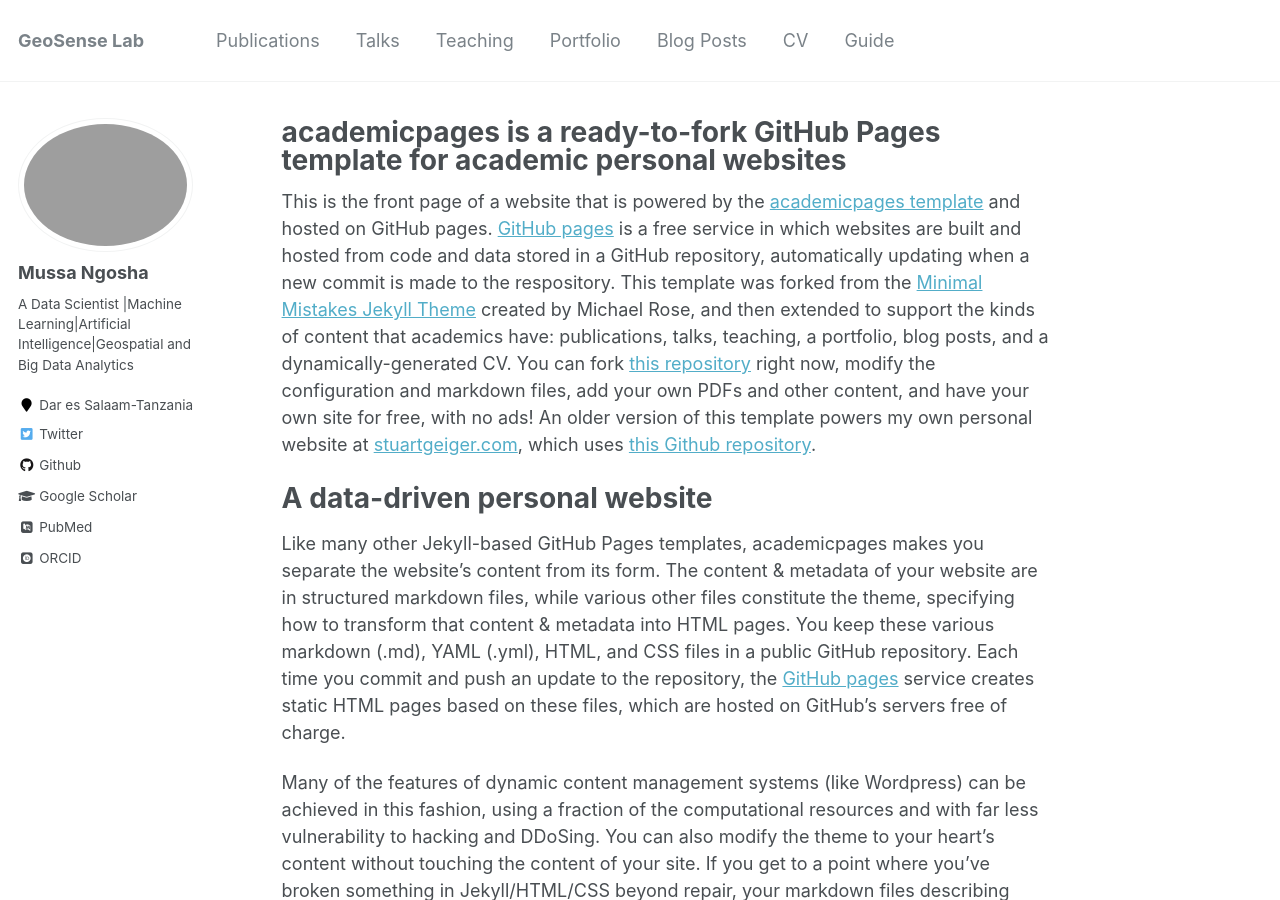
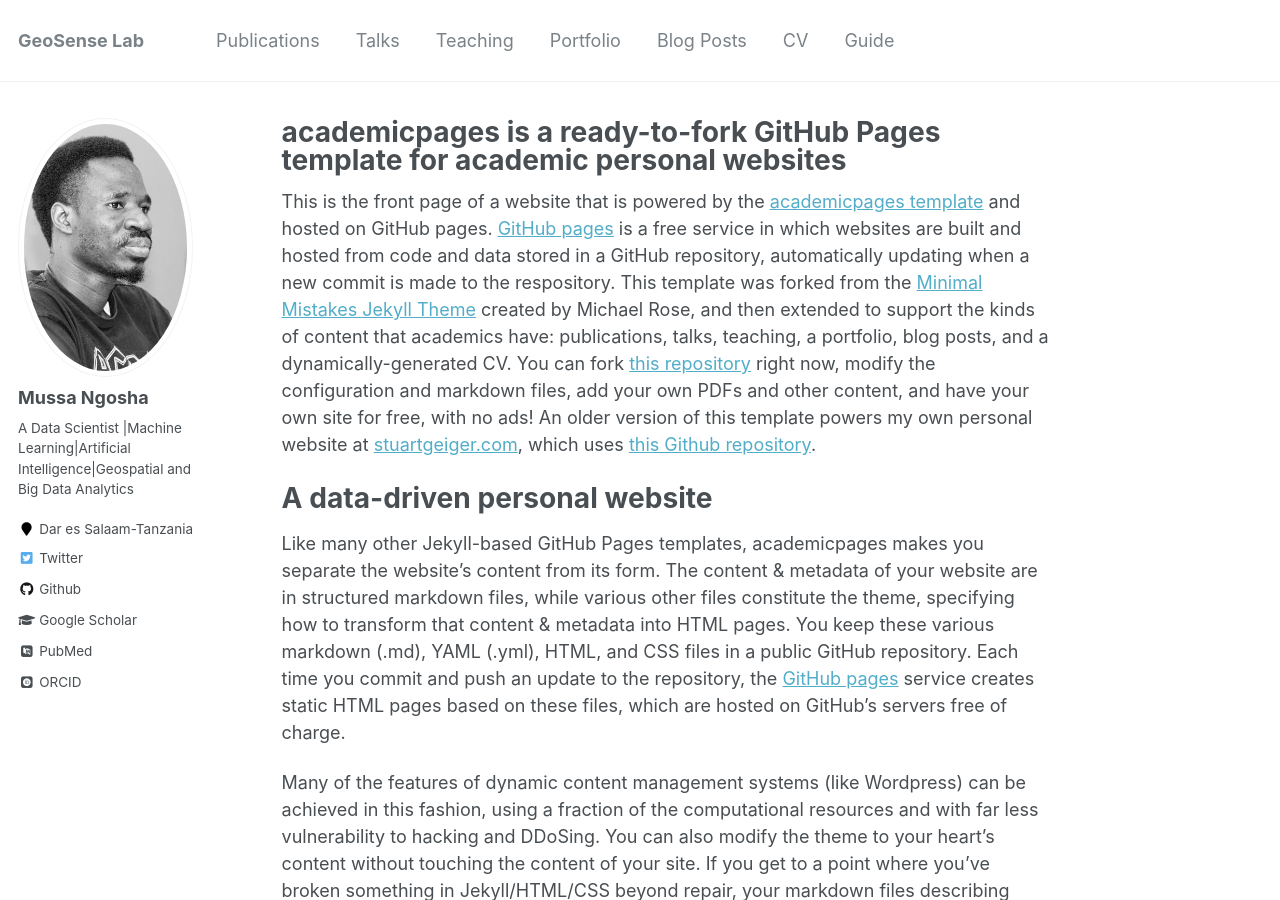
Before and after one commit to NgoshaJr/ngoshajr.github.io, a Jekyll site: the page built from _pages/about.md, in a window 1280 px wide and 900 px high. Built offline with Jekyll 4.4.1, drawn with Linux system fonts in a browser that asks for light colours; some web fonts are replaced.

Commit message:
Update _config.yml
Updated

```diff
--- a/_config.yml
+++ b/_config.yml
@@ -81,7 +81,7 @@ analytics:
 # Site Author
 author:
   name             : "Mussa Ngosha"
-  avatar           : "ngosha.png"
+  avatar           : "ngosha.jpg"
   bio              : "A Data Scientist |Machine Learning|Artificial Intelligence|Geospatial and Big Data Analytics"
   location         : "Dar es Salaam-Tanzania"
   employer         :
```
